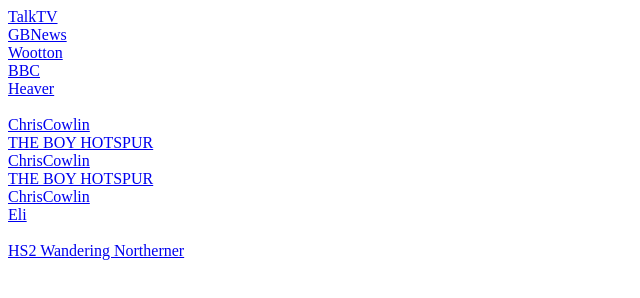
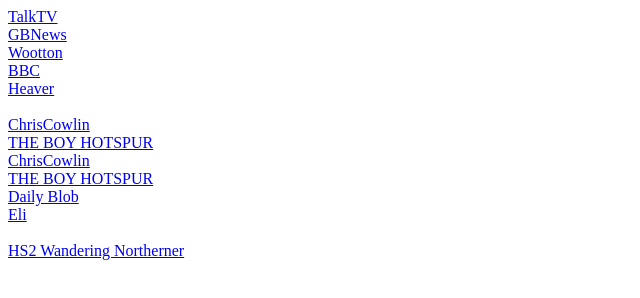
Before and after one commit to GD2308/240822-0906, a plain HTML site: page index.html in a window 1280 px wide. Shown: the full height of the page, 0-640 px from the left. Drawn offline with Linux system fonts and the light colour scheme.

Commit message:
Update index.html

```diff
--- a/index.html
+++ b/index.html
@@ -25,7 +25,7 @@
     <a href="https://www.youtube.com/@THEBOYHOTSPUR/videos">THE BOY HOTSPUR</a> <br>
  <a href="https://www.youtube.com/@ChrisCowlin/videos">ChrisCowlin</a> <br>
     <a href="https://www.youtube.com/@THEBOYHOTSPUR/videos">THE BOY HOTSPUR</a> <br>
- <a href="https://www.youtube.com/@ChrisCowlin/videos">ChrisCowlin</a> <br>
+ <a href="https://www.youtube.com/@EliComputerGuyLive/videos">Daily Blob</a> <br>
     <a href="https://www.youtube.com/@elithecomputerguy/videos">Eli</a> <br>
 
 
```
